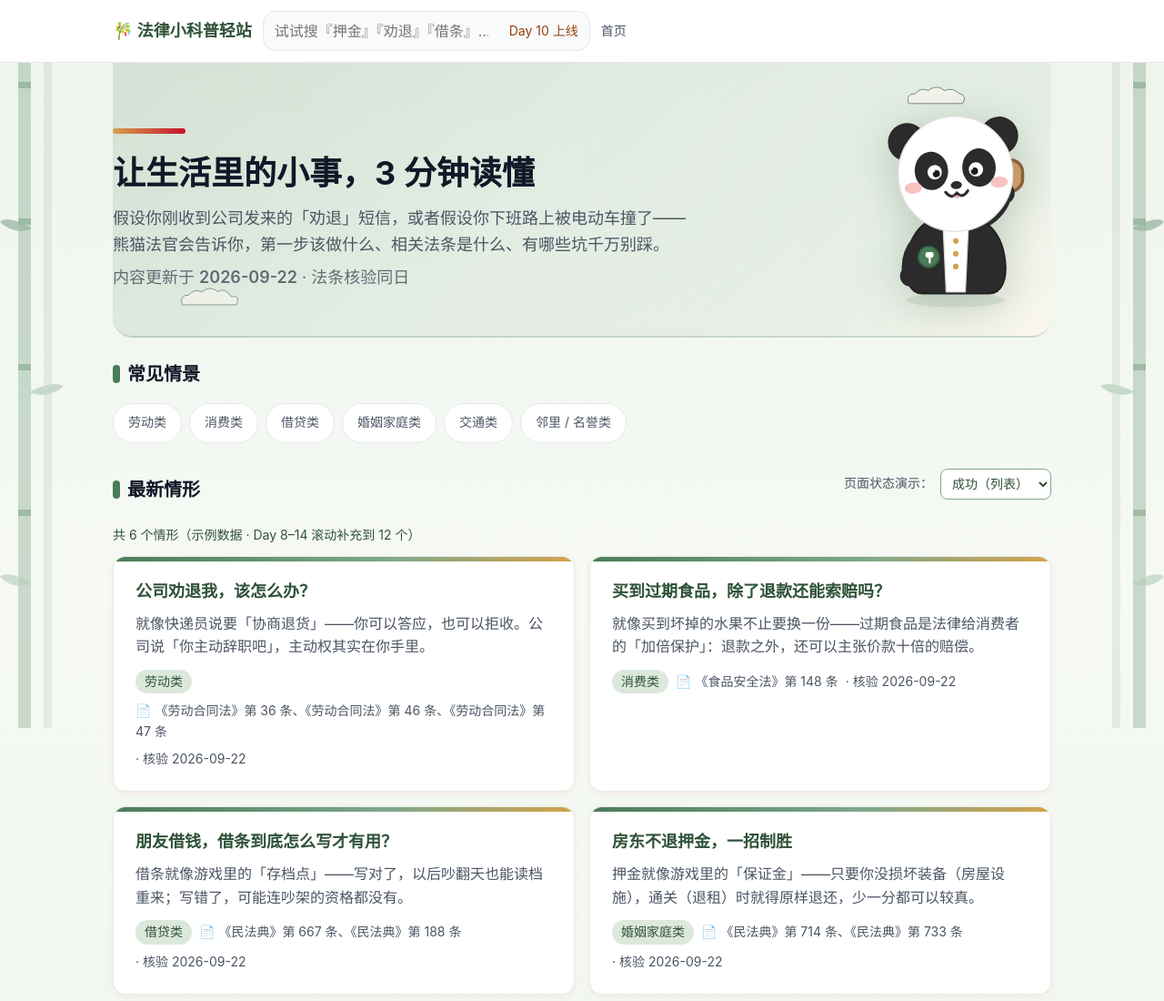
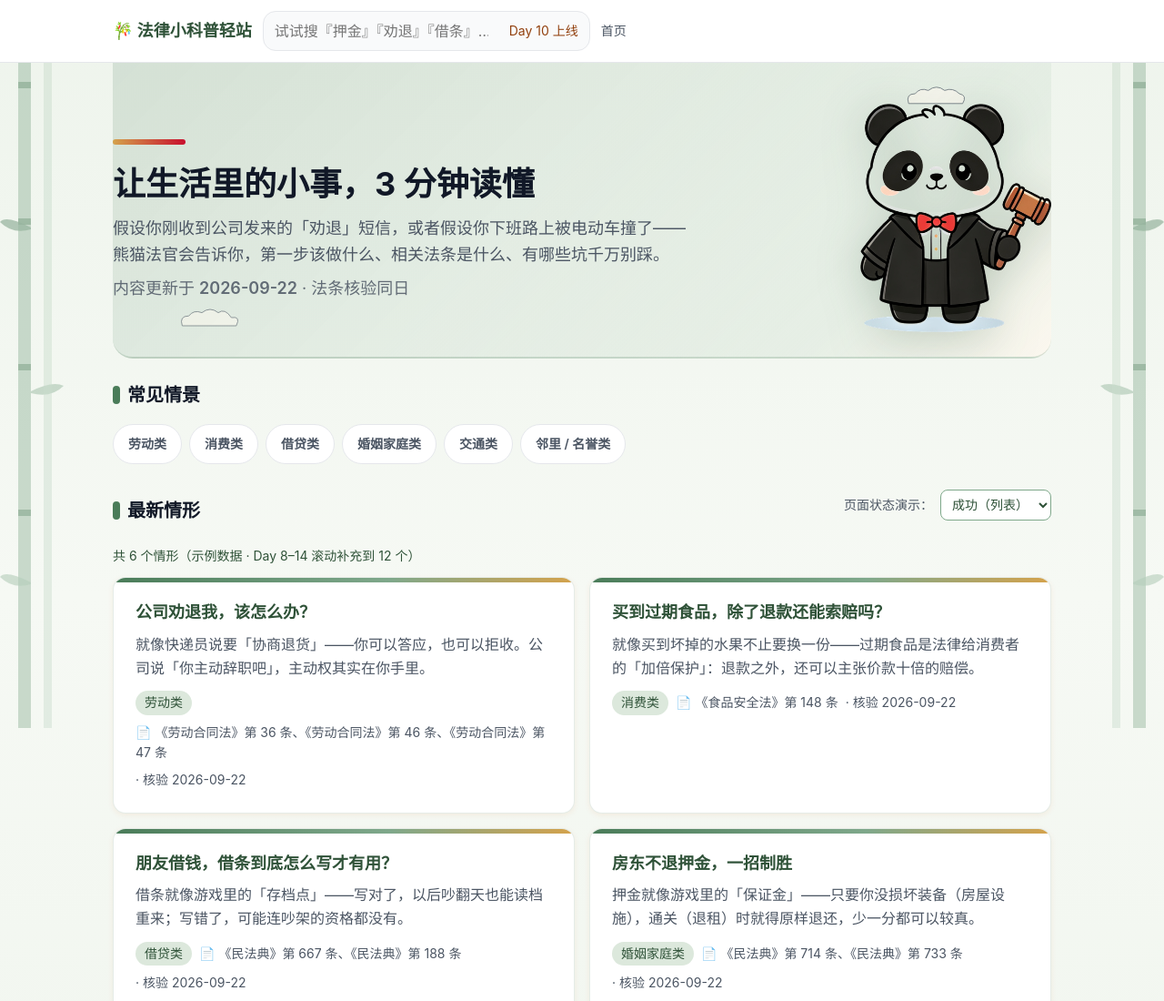
Before and after one commit to Terry-RQJ/week01-vibe-coding, a plain HTML site: page index.html in a window 1280 px wide. Shown: the top 1100 px of the page at 91% size. Drawn offline with Linux system fonts and the light colour scheme.

Commit message:
Day 8｜熊猫换用参考图实拍 + 分类 chip 加浓
改了什么：assets/icons/panda-judge.svg 手绘版删除，替换为 Terry 提供的参考图（2848x1600 裁剪到本体 402x480、白底转透明 PNG）；global.css 六类 chip 背景透明度 0.10-0.18 提到 0.18-0.32、边框 0.25-0.40 提到 0.50-0.65、字色加深并加粗 600

加了什么：assets/icons/panda-judge.png（黑法袍红领结举法槌熊猫法官，透明底 182KB）；index.html hero 引用改为 panda-judge.png

```diff
--- a/css/global.css
+++ b/css/global.css
@@ -221,12 +221,12 @@
   cursor: default;
 }
 /* 6 类分类色（活泼感的物理来源，整站立刻活起来）*/
-.chip-labor    { background: rgba(30, 64, 175, 0.10); color: var(--color-primary);     border-color: rgba(30, 64, 175, 0.25); }
-.chip-consume  { background: rgba(234, 88, 12, 0.10);  color: var(--color-accent);      border-color: rgba(234, 88, 12, 0.25); }
-.chip-loan     { background: rgba(212, 162, 76, 0.18); color: #B07D2F;                   border-color: rgba(212, 162, 76, 0.40); }
-.chip-marriage { background: rgba(200, 16, 46, 0.10);  color: var(--color-ink-red);     border-color: rgba(200, 16, 46, 0.25); }
-.chip-traffic  { background: rgba(74, 124, 89, 0.12);  color: var(--color-bamboo);      border-color: rgba(74, 124, 89, 0.30); }
-.chip-neighbor { background: rgba(124, 58, 237, 0.10); color: var(--color-amethyst);    border-color: rgba(124, 58, 237, 0.30); }
+.chip-labor    { background: rgba(30, 64, 175, 0.22); color: #1E3A8A;                   border-color: rgba(30, 64, 175, 0.50); font-weight: 600; }
+.chip-consume  { background: rgba(234, 88, 12, 0.20); color: #B23E05;                   border-color: rgba(234, 88, 12, 0.50); font-weight: 600; }
+.chip-loan     { background: rgba(212, 162, 76, 0.32); color: #8A5E1C;                  border-color: rgba(212, 162, 76, 0.65); font-weight: 600; }
+.chip-marriage { background: rgba(200, 16, 46, 0.18); color: #9C0D26;                   border-color: rgba(200, 16, 46, 0.50); font-weight: 600; }
+.chip-traffic  { background: rgba(74, 124, 89, 0.26); color: #33593F;                   border-color: rgba(74, 124, 89, 0.55); font-weight: 600; }
+.chip-neighbor { background: rgba(124, 58, 237, 0.18); color: #5B21B6;                  border-color: rgba(124, 58, 237, 0.50); font-weight: 600; }
 
 /* ========== 卡片网格 ========== */
 .card-grid {
--- a/index.html
+++ b/index.html
@@ -68,7 +68,7 @@
             <p>假设你刚收到公司发来的「劝退」短信，或者假设你下班路上被电动车撞了——熊猫法官会告诉你，第一步该做什么、相关法条是什么、有哪些坑千万别踩。</p>
             <p class="updated-line">内容更新于 <time datetime="2026-09-22">2026-09-22</time> · 法条核验同日</p>
           </div>
-          <img class="hero-panda" src="./assets/icons/panda-judge.svg" alt="熊猫法官吉祥物" width="210" height="228">
+          <img class="hero-panda" src="./assets/icons/panda-judge.png" alt="熊猫法官吉祥物" width="176" height="210">
         </div>
       </section>
 
```
Also changed, not shown: assets/icons/panda-judge.png (added), assets/icons/panda-judge.svg (deleted).
